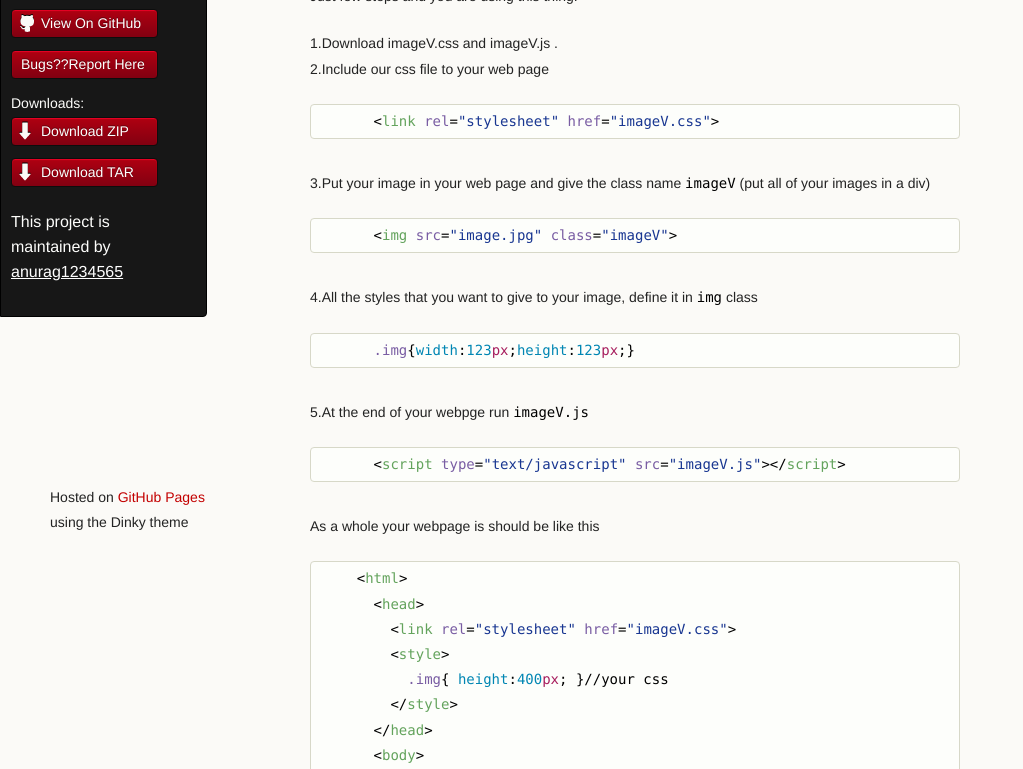
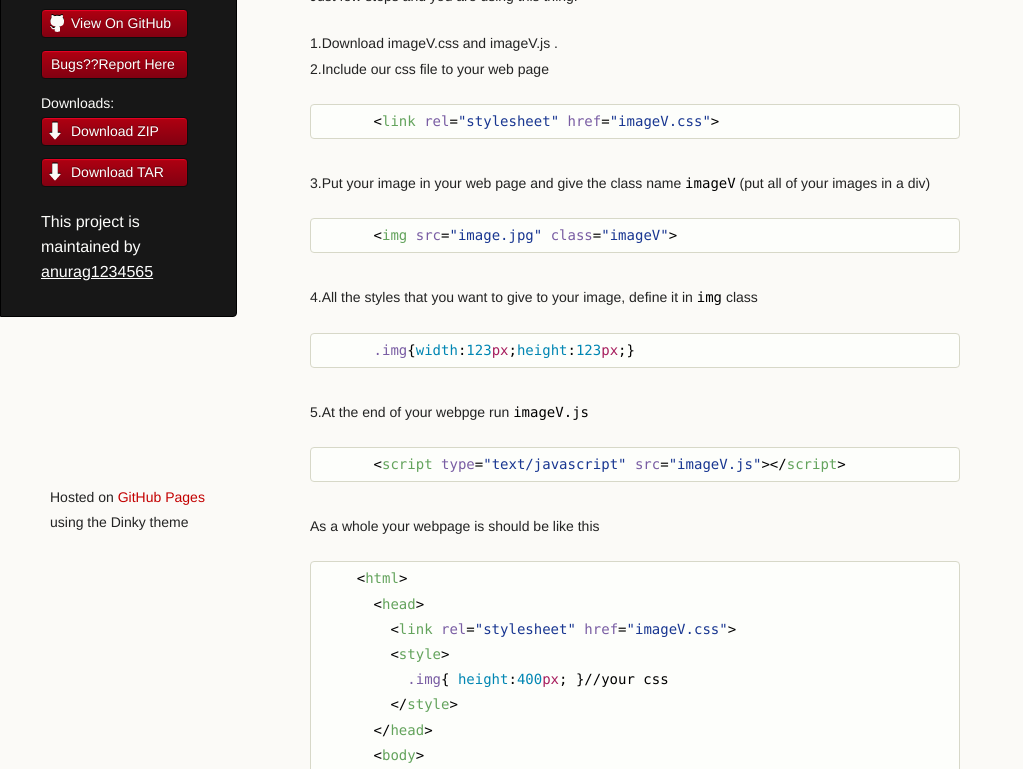
Before and after one commit to anuragregmi/imageV, a plain HTML site: page index.html in a window 1280 px wide. Shown: the part 233-1002 px from the top of the page, without its empty margins (0-1023 px from the left). Drawn offline with Linux system fonts and the light colour scheme.

Commit message:
Update styles.css

```diff
--- a/stylesheets/styles.css
+++ b/stylesheets/styles.css
@@ -227,7 +227,7 @@ header {
 	-moz-border-radius-bottomright: 4px;
 	border-top-right-radius: 4px;
 	border-bottom-right-radius: 4px;
-	padding: 34px 25px 22px 10px;
+	padding: 34px 25px 22px 40px;
 	margin: 30px 25px 0 0;
 	-webkit-font-smoothing: antialiased;
 }
```
